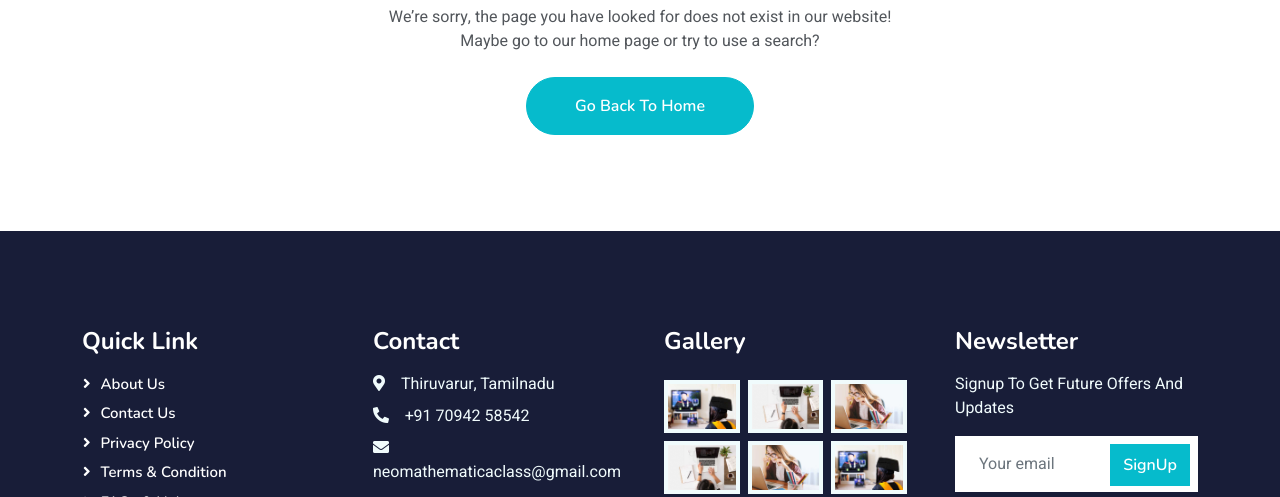
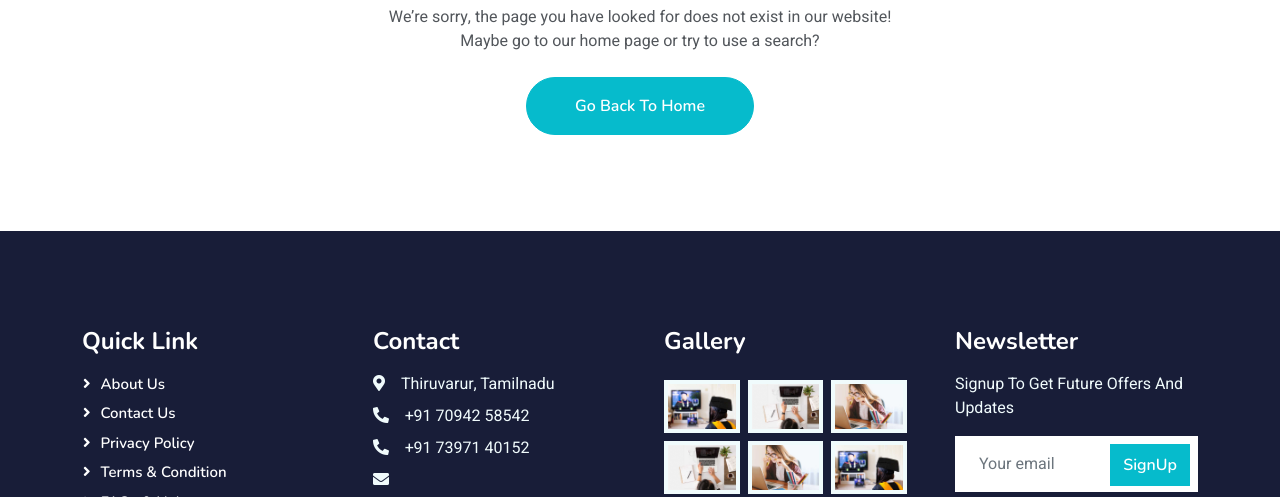
Before and after one commit to NextgenMaths/nextgenmaths.github.io, a plain HTML site: page 404.html in a window 1280 px wide. Shown: the part 755-1252 px from the top of the page. Drawn offline with nearby package versions, Linux system fonts and the light colour scheme.

Commit message:
added additional contact

```diff
--- a/404.html
+++ b/404.html
@@ -182,6 +182,7 @@
                     <h4 class="text-white mb-3">Contact</h4>
                     <p class="mb-2"><i class="fa fa-map-marker-alt me-3"></i>Thiruvarur, Tamilnadu</p>
                     <p class="mb-2"><i class="fa fa-phone-alt me-3"></i>+91 70942 58542</p>
+                    <p class="mb-2"><i class="fa fa-phone-alt me-3"></i>+91 73971 40152</p>
                     <p class="mb-2"><i class="fa fa-envelope me-3"></i>neomathematicaclass@gmail.com</p>
                     <div class="d-flex pt-2">
                         <a class="btn btn-outline-light btn-social" href=""><i class="fab fa-twitter"></i></a>
```
Also changed, not shown: about.html (+1 -0 lines), contact.html (+1 -0 lines), courses.html (+1 -0 lines), index.html (+1 -0 lines), team.html (+1 -0 lines), testimonial.html (+1 -0 lines).
